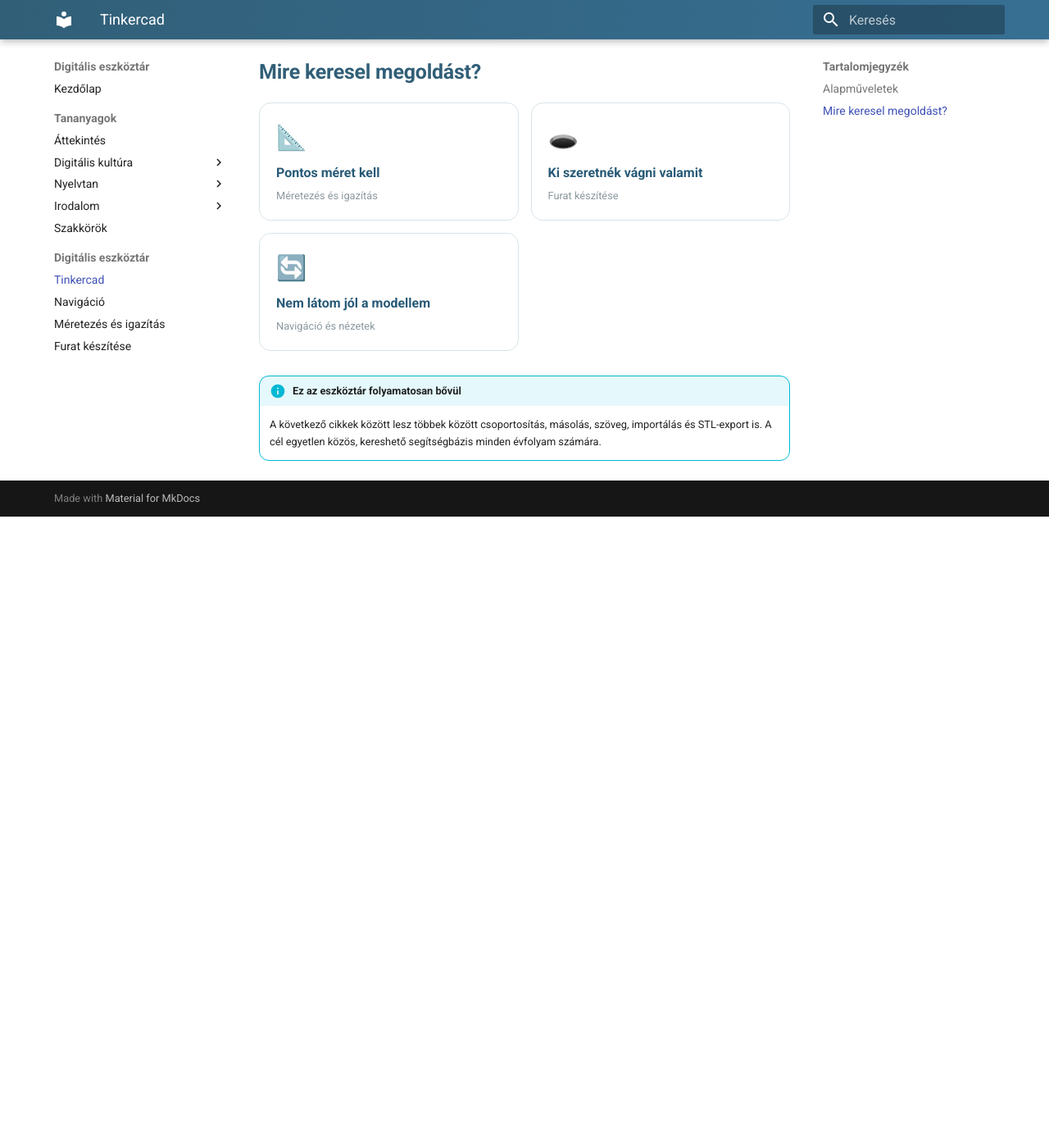
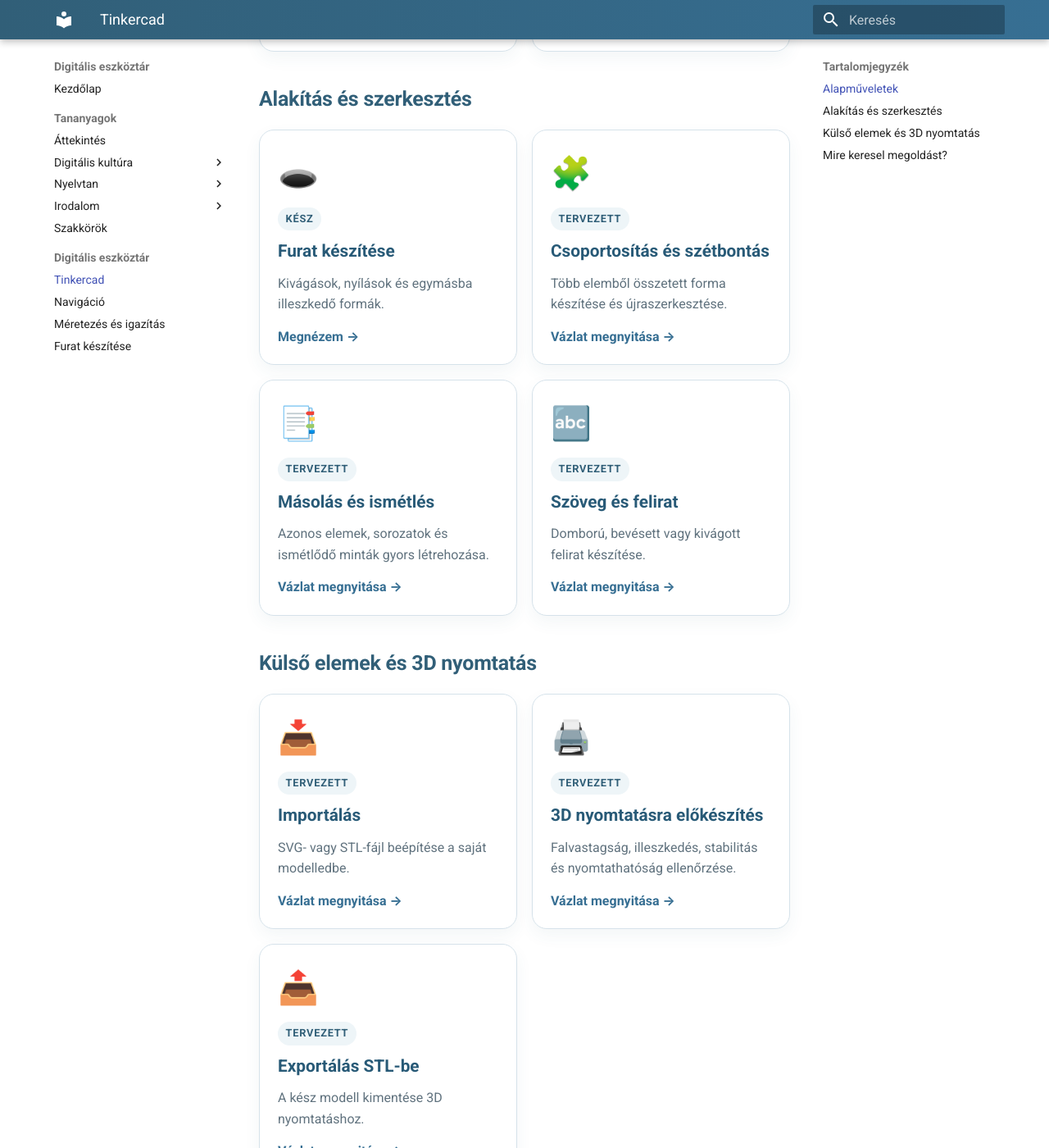
Before and after one commit to bsuszter/digitalis-eszkoztar, an MkDocs documentation site: the page built from docs/tinkercad/index.md, in a window 1280 px wide and 1400 px high, scrolled down 1392 px. Shown: the whole window at 82% size. Built offline with MkDocs 1.6.1 and Material for MkDocs 9.7.7, drawn with Linux system fonts in a browser that asks for light colours; before the commit the page ends 2022 px from its top, so only the background shows below that; some of the changed text lies outside the part shown.

Commit message:
Expand Tinkercad toolkit structure

```diff
--- a/docs/tinkercad/index.md
+++ b/docs/tinkercad/index.md
@@ -22,26 +22,98 @@
 <div class="tool-grid tool-grid--featured">
   <a class="tool-card" href="navigacio/">
     <span class="tool-icon">🧭</span>
-    <span class="tool-tag">ALAP</span>
+    <span class="tool-tag">KÉSZ</span>
     <strong>Navigáció</strong>
     <span>Mozgás a munkaterületen, nézetváltás és a modell körbeforgatása.</span>
     <span class="tool-link">Megnézem →</span>
   </a>
 
+  <a class="tool-card" href="alakzatok-munkasik/">
+    <span class="tool-icon">🧱</span>
+    <span class="tool-tag">TERVEZETT</span>
+    <strong>Alakzatok és munkasík</strong>
+    <span>Alapformák kiválasztása, elhelyezése és munkasík használata.</span>
+    <span class="tool-link">Vázlat megnyitása →</span>
+  </a>
+
+  <a class="tool-card" href="mozgas-forgatas-emeles/">
+    <span class="tool-icon">🔄</span>
+    <span class="tool-tag">TERVEZETT</span>
+    <strong>Mozgatás, forgatás és emelés</strong>
+    <span>Az elemek pontos térbeli elhelyezése és irányítása.</span>
+    <span class="tool-link">Vázlat megnyitása →</span>
+  </a>
+
   <a class="tool-card" href="meretezes/">
     <span class="tool-icon">📏</span>
-    <span class="tool-tag">PONTOSSÁG</span>
+    <span class="tool-tag">KÉSZ</span>
     <strong>Méretezés és igazítás</strong>
     <span>Pontos méretek, elhelyezés és rendezett illesztések.</span>
     <span class="tool-link">Megnézem →</span>
   </a>
+</div>
 
+## Alakítás és szerkesztés
+
+<div class="tool-grid">
   <a class="tool-card" href="furat/">
     <span class="tool-icon">🕳️</span>
-    <span class="tool-tag">ALAKÍTÁS</span>
+    <span class="tool-tag">KÉSZ</span>
     <strong>Furat készítése</strong>
     <span>Kivágások, nyílások és egymásba illeszkedő formák.</span>
     <span class="tool-link">Megnézem →</span>
+  </a>
+
+  <a class="tool-card" href="csoportositas/">
+    <span class="tool-icon">🧩</span>
+    <span class="tool-tag">TERVEZETT</span>
+    <strong>Csoportosítás és szétbontás</strong>
+    <span>Több elemből összetett forma készítése és újraszerkesztése.</span>
+    <span class="tool-link">Vázlat megnyitása →</span>
+  </a>
+
+  <a class="tool-card" href="masolas-ismetles/">
+    <span class="tool-icon">📑</span>
+    <span class="tool-tag">TERVEZETT</span>
+    <strong>Másolás és ismétlés</strong>
+    <span>Azonos elemek, sorozatok és ismétlődő minták gyors létrehozása.</span>
+    <span class="tool-link">Vázlat megnyitása →</span>
+  </a>
+
+  <a class="tool-card" href="szoveg/">
+    <span class="tool-icon">🔤</span>
+    <span class="tool-tag">TERVEZETT</span>
+    <strong>Szöveg és felirat</strong>
+    <span>Domború, bevésett vagy kivágott felirat készítése.</span>
+    <span class="tool-link">Vázlat megnyitása →</span>
+  </a>
+</div>
+
+## Külső elemek és 3D nyomtatás
+
+<div class="tool-grid">
+  <a class="tool-card" href="importalas/">
+    <span class="tool-icon">📥</span>
+    <span class="tool-tag">TERVEZETT</span>
+    <strong>Importálás</strong>
+    <span>SVG- vagy STL-fájl beépítése a saját modelledbe.</span>
+    <span class="tool-link">Vázlat megnyitása →</span>
+  </a>
+
+  <a class="tool-card" href="nyomtatas-elokeszites/">
+    <span class="tool-icon">🖨️</span>
+    <span class="tool-tag">TERVEZETT</span>
+    <strong>3D nyomtatásra előkészítés</strong>
+    <span>Falvastagság, illeszkedés, stabilitás és nyomtathatóság ellenőrzése.</span>
+    <span class="tool-link">Vázlat megnyitása →</span>
+  </a>
+
+  <a class="tool-card" href="exportalas-stl/">
+    <span class="tool-icon">📤</span>
+    <span class="tool-tag">TERVEZETT</span>
+    <strong>Exportálás STL-be</strong>
+    <span>A kész modell kimentése 3D nyomtatáshoz.</span>
+    <span class="tool-link">Vázlat megnyitása →</span>
   </a>
 </div>
 
@@ -63,7 +135,17 @@
     <strong>Nem látom jól a modellem</strong>
     <small>Navigáció és nézetek</small>
   </a>
+  <a class="need-card" href="csoportositas/">
+    <span>🧩</span>
+    <strong>Több elemet szeretnék összeépíteni</strong>
+    <small>Csoportosítás és szétbontás</small>
+  </a>
+  <a class="need-card" href="exportalas-stl/">
+    <span>📤</span>
+    <strong>Ki szeretném nyomtatni</strong>
+    <small>Előkészítés és STL-export</small>
+  </a>
 </div>
 
-!!! info "Ez az eszköztár folyamatosan bővül"
-    A következő cikkek között lesz többek között csoportosítás, másolás, szöveg, importálás és STL-export is. A cél egyetlen közös, kereshető segítségbázis minden évfolyam számára.
+!!! info "A szerkezet már kész, a tartalom fokozatosan bővül"
+    A **KÉSZ** jelzésű cikkek már használhatók. A **TERVEZETT** oldalak most azért vannak a helyükön, hogy a tananyagokból már stabil, végleges linkekkel tudjunk rájuk hivatkozni. A részletes leírásokat és képeket később készítjük el.
```
